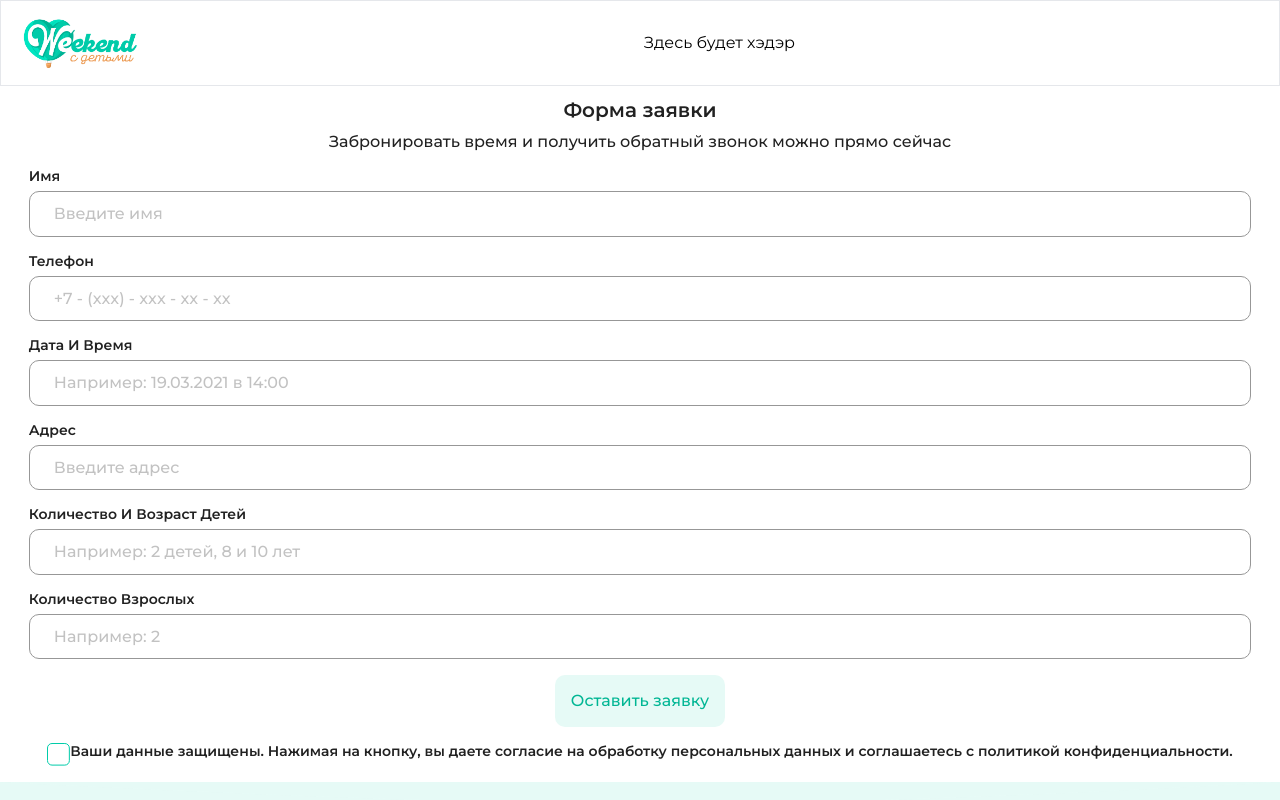
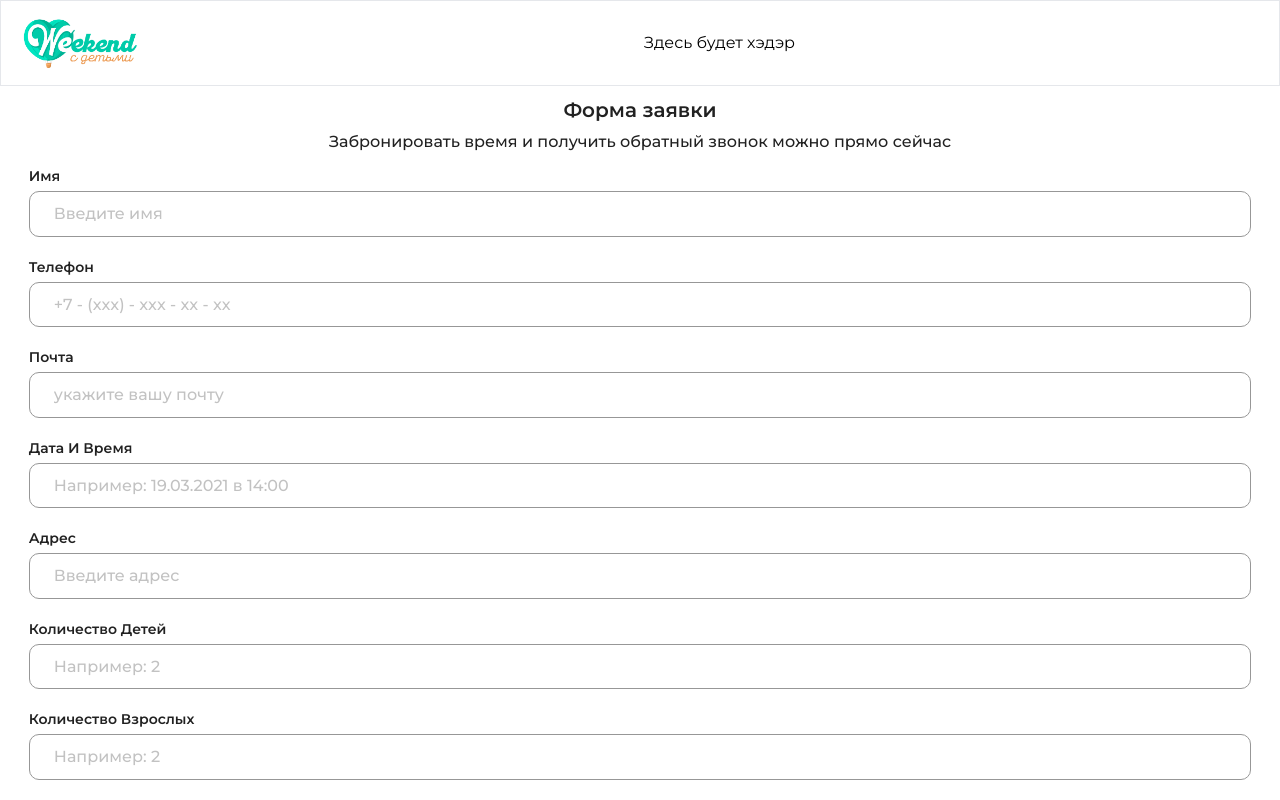
Before and after one commit to ToxicEKB/Weekend, a React (Create React App) app: page /order in a window 1280 px wide. Shown: the top 800 px of the page. Built offline with nearby package versions, Linux system fonts and the light colour scheme.

Commit message:
подключил hook-form

```diff
--- /dev/null
+++ b/src/components/Order/Input.jsx
@@ -0,0 +1,70 @@
+import React from "react"
+import "./style.css"
+
+const placeholderDict = {
+    name: {
+        placeholder: "Введите имя",
+        type: "text",
+    },
+    phone: {
+        placeholder: "+7 - (xxx) - xxx - xx - xx",
+        type: "tel",
+    },
+    date: {
+        placeholder: "Например: 19.03.2021 в 14:00",
+        error: "Например: 19.03.2021 в 14:00",
+        type: "text",
+    },
+    address: {
+        placeholder: "Введите адрес",
+        type: "text",
+    },
+    persons: {
+        placeholder: "Например: 2 ",
+        type: "number",
+    },
+    parents: {
+        placeholder: "Например: 2",
+        type: "number",
+    },
+    email: {
+        placeholder: "укажите вашу почту",
+        type: "text",
+    },
+}
+
+const Input = (props) => {
+    const {
+        name,
+        defaultValue,
+        register,
+        title,
+        required,
+        trigger,
+        error,
+    } = props
+
+    return (
+        <label className="flex flex-col">
+            <span className="order-label__text">{title}</span>
+            <input
+                name={name}
+                onBlur={() => trigger(name)}
+                type={placeholderDict[name].type}
+                defaultValue={defaultValue}
+                ref={register(required)}
+                placeholder={placeholderDict[name].placeholder}
+                className={
+                    error
+                        ? "box-border rounded-10px border order__input error__input"
+                        : "box-border rounded-10px border order__input"
+                }
+            />
+            <span className="order-label__text error__text">
+                {error?.message}
+            </span>
+        </label>
+    )
+}
+
+export default Input
--- a/src/components/Order/Order.js
+++ b/src/components/Order/Order.js
@@ -1,9 +1,17 @@
 import React, { useState } from "react"
 import "./style.css"
 import IconCheckbox from "./icons/IconCheckbox.js"
+import { useForm } from "react-hook-form"
+import Input from "./Input"
 
 const Order = (props) => {
-    const {} = props
+    const { postOrder, data } = props
+    const { register, handleSubmit, errors, trigger } = useForm()
+
+    const onSubmit = (newData) => {
+        console.log(newData)
+        postOrder(newData)
+    }
 
     const [checked, setChecked] = useState(false)
     const handleCheck = () => {
@@ -19,59 +27,119 @@ const Order = (props) => {
                     сейчас
                 </h3>
             </div>
-            <form className="flex flex-col box-border order-form">
-                <label className="flex flex-col">
-                    <span className="order-label__text">имя</span>
-                    <input
-                        placeholder="Введите имя"
-                        className="box-border rounded-10px border order__input"
+            <form
+                className="flex flex-col box-border order-form"
+                onSubmit={handleSubmit(onSubmit)}
+            >
+                <Input
+                    name="name"
+                    trigger={trigger}
+                    defaultValue={data.name}
+                    register={register}
+                    error={errors.name}
+                    title="Имя"
+                    required={{
+                        required: true,
+
+                        minLength: {
+                            value: 2,
+                            message: "поле должно быть заполнено",
+                        },
+                    }}
                 />
-                </label>
-                <label className="flex flex-col">
-                    <span className="order-label__text">телефон</span>
-                    <input
-                        placeholder="+7 - (xxx) - xxx - xx - xx"
-                        className="box-border rounded-10px border order__input"
+
+                <Input
+                    name="phone"
+                    trigger={trigger}
+                    defaultValue={data.phone}
+                    register={register}
+                    title="телефон"
+                    error={errors.phone}
+                    required={{
+                        required: true,
+                        minLength: {
+                            value: 10,
+                            message: "номер телефона слишком короткий",
+                        },
+                        maxLength: {
+                            value: 12,
+                            message: "номер телефона слишком длинный",
+                        },
+                        pattern: {
+                            value: /^((8|\+7)[\- ]?)?(\(?\d{3}\)?[\- ]?)?[\d\- ]{7,10}$/i,
+                            message: "номер телефона кривой",
+                        },
+                    }}
                 />
-                </label>
-                <label className="flex flex-col">
-                    <span className="order-label__text">дата и время</span>
-                    <input
-                        placeholder="Например: 19.03.2021 в 14:00"
-                        className="box-border rounded-10px border order__input"
+
+                <Input
+                    trigger={trigger}
+                    name="email"
+                    defaultValue={data.email}
+                    register={register}
+                    title="почта"
+                    error={errors.email}
+                    required={{
+                        required: true,
+
+                        pattern: {
+                            value: /^\S+@\S+$/i,
+                            message: "не верно указана почта",
+                        },
+                    }}
                 />
-                </label>
-                <label className="flex flex-col">
-                    <span className="order-label__text">адрес</span>
-                    <input
-                        placeholder="Введите адрес"
-                        className="box-border rounded-10px border order__input"
+
+                <Input
+                    trigger={trigger}
+                    name="date"
+                    defaultValue={data.date}
+                    register={register}
+                    title="дата и время"
+                    error={errors.date}
+                    required={{
+                        required: true,
+                        minLength: {
+                            value: 2,
+                            message: "не верно указана дата",
+                        },
+                    }}
                 />
-                </label>
-                <label className="flex flex-col">
-                    <span className="order-label__text">
-                        количество и возраст детей
-                    </span>
-                    <input
-                        placeholder="Например: 2 детей, 8 и 10 лет"
-                        className="box-border rounded-10px border order__input"
+                <Input
+                    trigger={trigger}
+                    name="address"
+                    defaultValue={data.address}
+                    register={register}
+                    title="адрес"
+                    error={errors.address}
+                    required={{
+                        required: true,
+                        minLength: {
+                            value: 2,
+                            message: "не верно указан адрес",
+                        },
+                    }}
                 />
-                </label>
+                <Input
+                    trigger={trigger}
+                    name="persons"
+                    defaultValue={data.persons}
+                    register={register}
+                    title="количество детей"
+                />
 
-                <label className="flex flex-col">
-                    <span className="order-label__text">
-                        количество взрослых
-                    </span>
-                    <input
-                        placeholder="Например: 2"
-                        className="box-border rounded-10px border order__input"
+                <Input
+                    trigger={trigger}
+                    name="parents"
+                    defaultValue={data.parents}
+                    register={register}
+                    title="количество взрослых"
                 />
-                </label>
+
                 <input
                     type="submit"
                     value="Оставить заявку"
                     className={
-                        checked
+                        checked && Object.keys(errors).length <= 0
                             ? "order-form__button"
                             : "order-form__button disabled"
                     }
--- a/src/components/Order/style.css
+++ b/src/components/Order/style.css
@@ -65,6 +65,14 @@
     line-height: 20px;
     color: #fff;
     padding: 1rem;
+    cursor: pointer;
+}
+.order-form__button:hover {
+    opacity: 0.67;
+}
+
+.order-form__button:active {
+    opacity: 0.1;
 }
 
 .order-checkbox {
@@ -86,7 +94,33 @@
     color: #212121;
 }
 
-.disabled {
+.disabled,
+.disabled:hover,
+.disabled:active {
     background-color: #e6faf6;
+    opacity: 1;
+
     color: #00b694;
+    cursor: unset;
 }
+
+.error__input,
+.error__input:focus {
+    border: 2px solid red;
+}
+
+.error__text {
+    color: red;
+}
+
+input[type="number"]::-webkit-outer-spin-button,
+input[type="number"]::-webkit-inner-spin-button {
+    -webkit-appearance: none;
+}
+
+input[type="number"],
+input[type="number"]:hover,
+input[type="number"]:focus {
+    appearance: none;
+    -moz-appearance: textfield;
+}
--- a/src/helpers/requests.js
+++ b/src/helpers/requests.js
@@ -1,20 +1,48 @@
-import { baseUrl } from "../constants";
+import { baseUrl } from "../constants"
 
 const getData = async (url) => {
-  return await fetch(url, {
-    method: "GET",
-    headers: {
-      "Content-Type": "application/json",
-    },
-  }).then((data) => data.json().then(({ data }) => data).catch((err) => console.log(err)));
-};
+    return await fetch(url, {
+        method: "GET",
+        headers: {
+            "Content-Type": "application/json",
+        },
+    }).then((data) =>
+        data
+            .json()
+            .then(({ data }) => data)
+            .catch((err) => console.log(err))
+    )
+}
 
-export const getCategories = () => getData(`${baseUrl}/api/categories`);
-export const getCategoryById = (id) => getData(`${baseUrl}/api/categories/${id}`);
-export const getSubCategories = () => getData(`${baseUrl}/api/subcategories`);
-export const getSubCategoryById = (id) => getData(`${baseUrl}/api/subcategories/${id}`);
+const postData = async (url, data) => {
+    const response = await fetch(url, {
+        method: "POST",
+        headers: {
+            "Content-Type": "application/json",
+        },
+        body: JSON.stringify(...data),
+    })
+
+    const result = await response.json()
+
+    return result
+}
+
+export const getCategories = () => getData(`${baseUrl}/api/categories`)
+export const getCategoryById = (id) =>
+    getData(`${baseUrl}/api/categories/${id}`)
+export const getSubCategories = () => getData(`${baseUrl}/api/subcategories`)
+export const getSubCategoryById = (id) =>
+    getData(`${baseUrl}/api/subcategories/${id}`)
 export const getSubCategoriesFull = (arrIds) => {
-  return Promise.all(arrIds.map(async (itemId) => {
-    return await getSubCategoryById(itemId);
-  }));
-};
+    return Promise.all(
+        arrIds.map(async (itemId) => {
+            return await getSubCategoryById(itemId)
+        })
+    )
+}
+
+export const postOrder = (data) => {
+    console.log(data)
+    // postData(`${baseUrl}/api/invoices`, data)
+}
--- a/src/pages/OrderPage.js
+++ b/src/pages/OrderPage.js
@@ -1,9 +1,32 @@
-import React from "react"
+import React, { useCallback, useState } from "react"
+import { useQuery } from "react-query"
+import { postOrder } from "../helpers/requests"
 import Order from "../components/Order/Order.js"
+
+const initialState = {
+    name: "",
+    phone: null,
+    address: "",
+    date: "",
+    persons: null,
+    email: "",
+    parents: null,
+}
+
 const OrderPage = () => {
+    const [data, setData] = useState(initialState)
+
+    const handlePostOrder = useCallback(
+        (data) => {
+            setData(initialState)
+            postOrder(data)
+        },
+        [data]
+    )
+
     return (
         <>
-            <Order />
+            <Order postOrder={handlePostOrder} data={data} />
         </>
     )
 }
```
Lines whose indentation alone changed are shown as unchanged.
